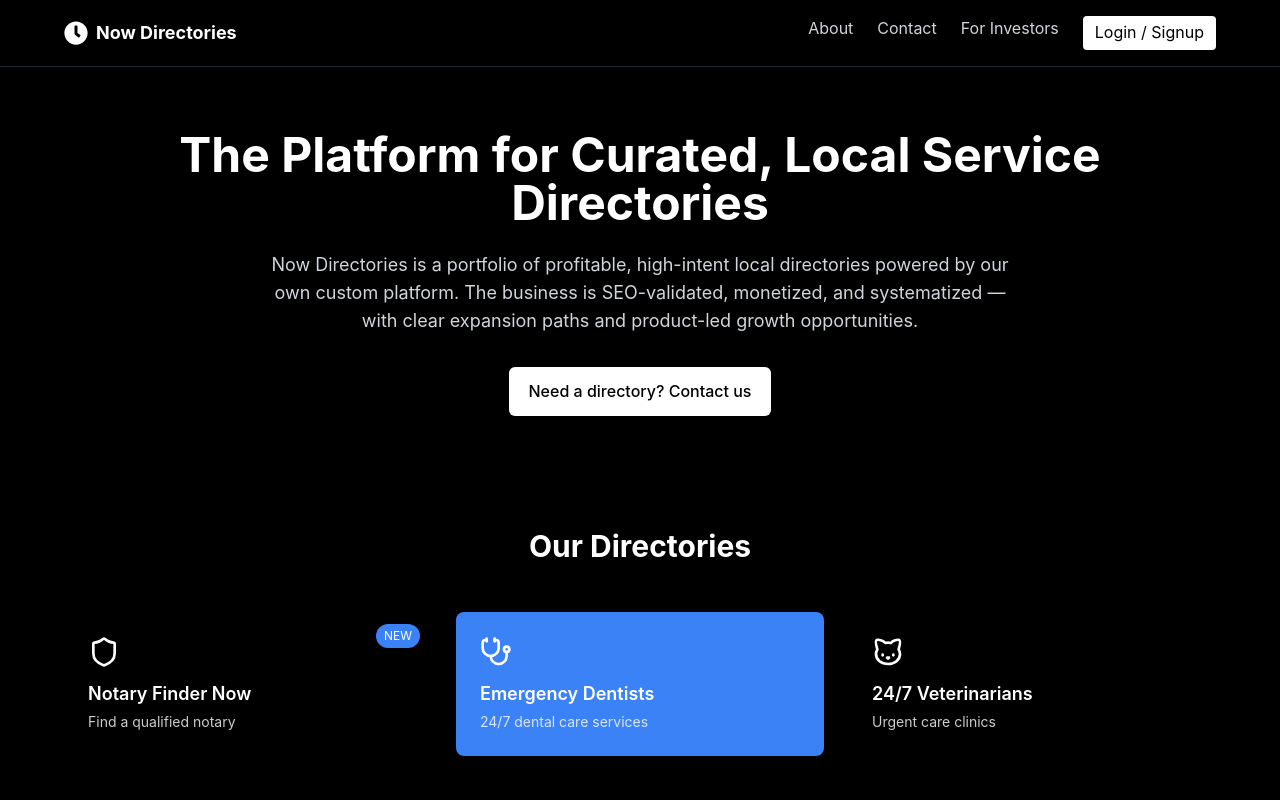
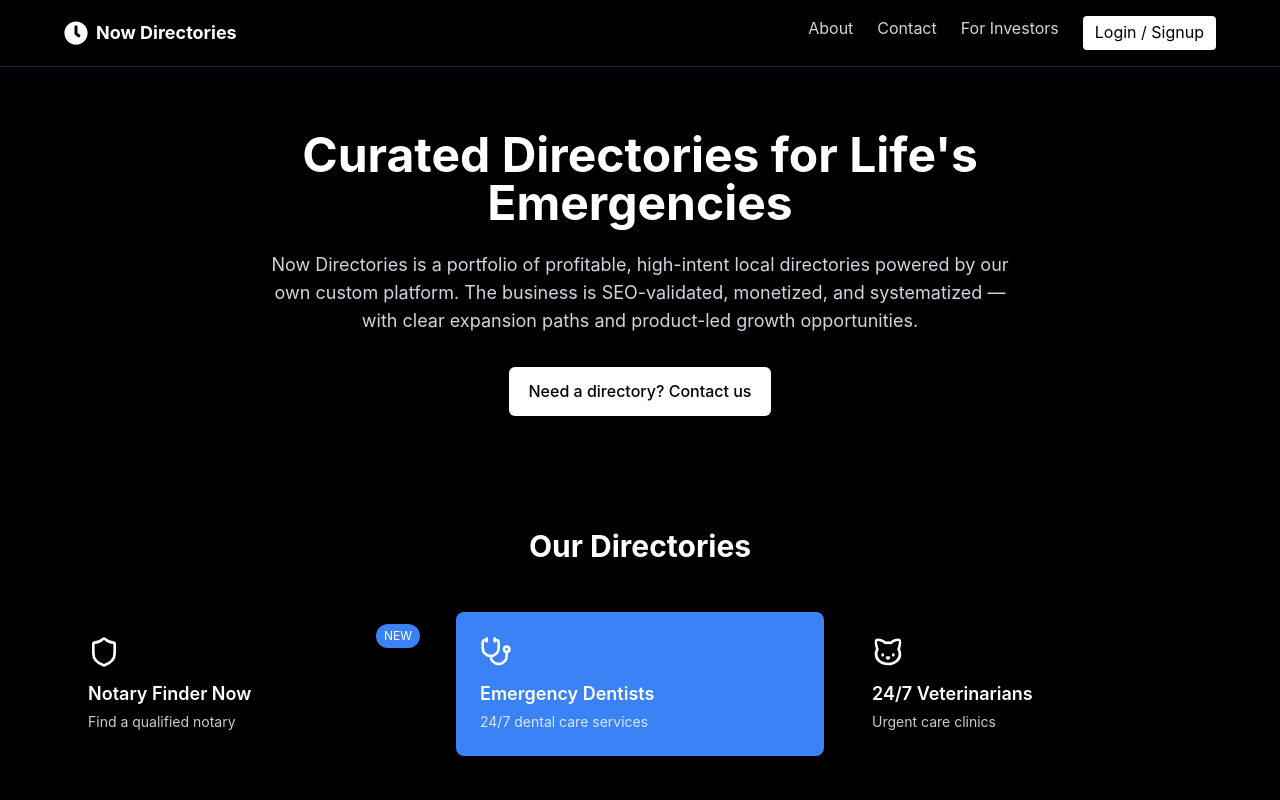
Before and after one commit to 7lsnyc/Now_Directories_Platform, a Next.js app: page / in a window 1280 px wide. Shown: the top 800 px of the page. Built offline with nearby package versions, Linux system fonts and the light colour scheme.

Commit message:
content(platform): update hero headline to highlight emergency focus

```diff
--- a/components/platform/HeroSection.tsx
+++ b/components/platform/HeroSection.tsx
@@ -9,7 +9,7 @@ export default function HeroSection() {
     <section className="w-full">
       <div className="max-w-5xl mx-auto py-16 px-6 text-center">
         <h1 className="text-3xl md:text-4xl lg:text-5xl font-bold text-white mb-6">
-          The Platform for Curated, Local Service Directories
+          Curated Directories for Life's Emergencies
         </h1>
 
         <p className="text-gray-300 text-base md:text-lg max-w-3xl mx-auto mb-8">
```
